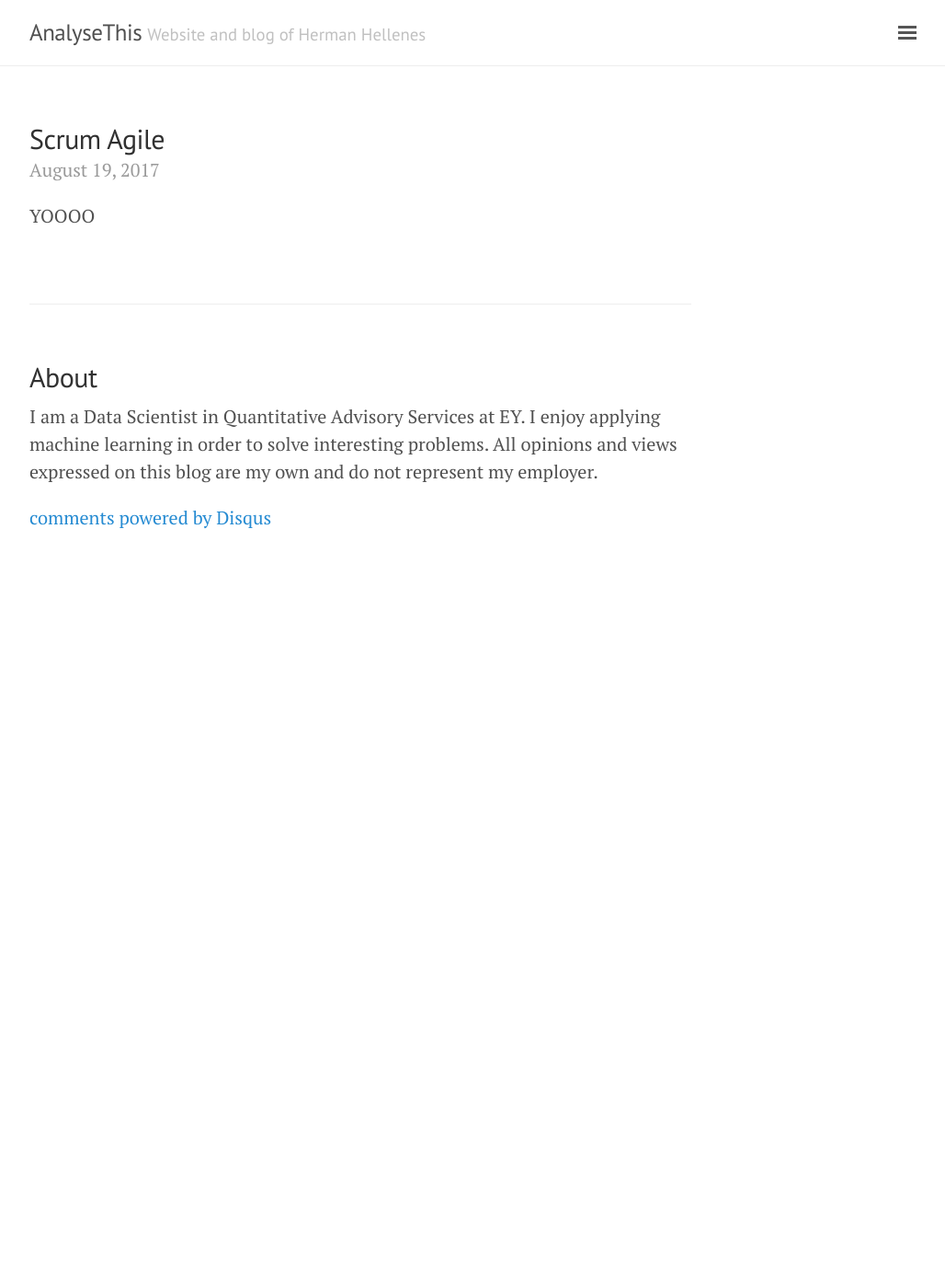
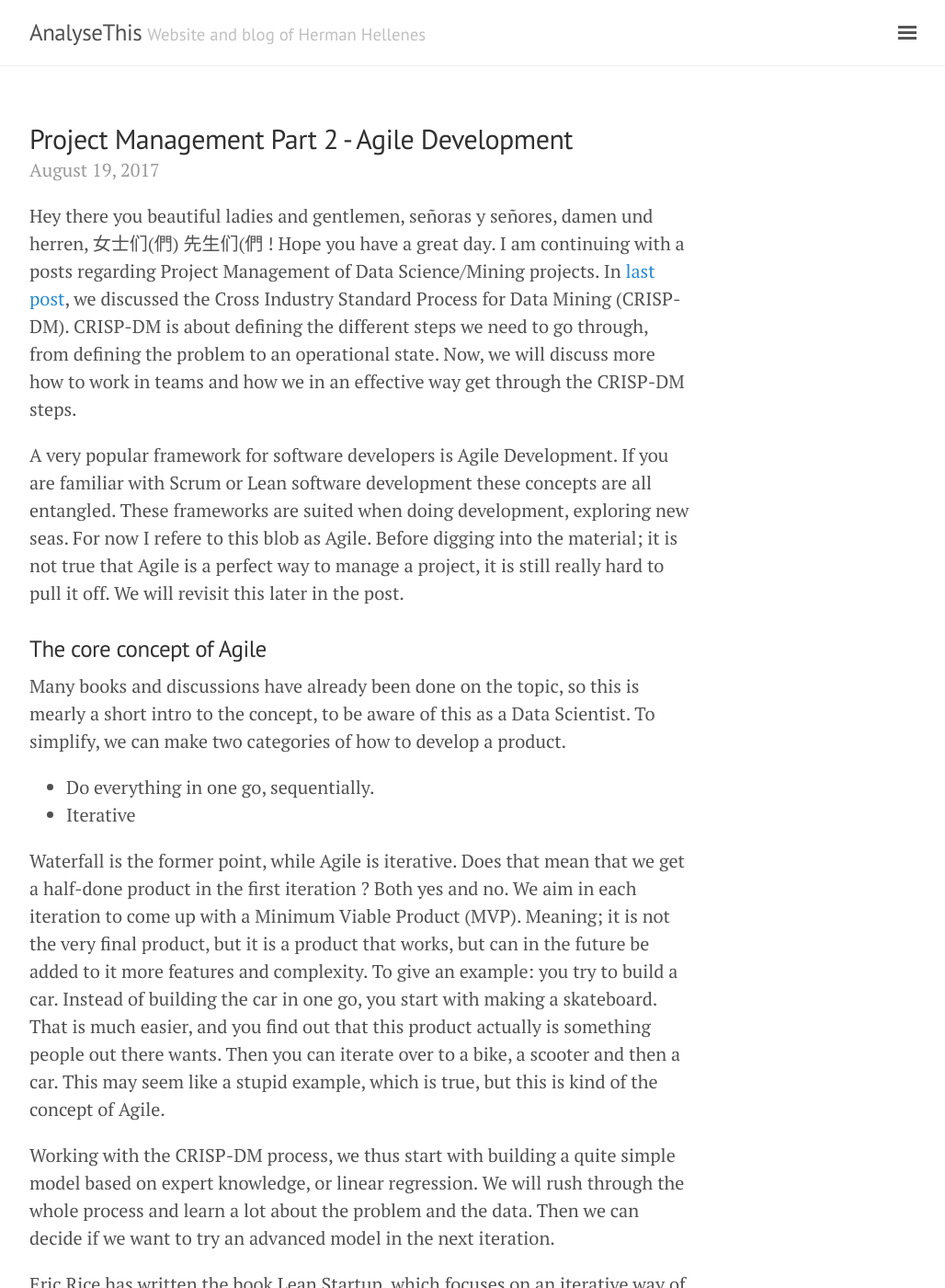
Before and after one commit to herman-hellenes/herman-hellenes.github.io, a Jekyll site: the page built from _posts/2017-08-19-scrum-agile.md, in a window 1280 px wide and 1400 px high. Shown: the whole window at 92% size, without its empty margins (248-1276 px from the left). Built offline with Jekyll 4.4.1, drawn with Linux system fonts in a browser that asks for light colours; nearby versions of some CDN libraries; our own code applies the rules of GitHub Pages for plain Markdown files; comment, search, counter and statistics services are not loaded; some of the changed text lies outside the part shown.

Commit message:
Update 2017-08-19-scrum-agile.md

```diff
--- a/_posts/2017-08-19-scrum-agile.md
+++ b/_posts/2017-08-19-scrum-agile.md
@@ -1 +1,35 @@
-YOOOO
+---
+layout: post
+title: "Project Management Part 2 - Agile Development"
+date: 2017-08-19
+---
+
+
+Hey there you beautiful ladies and gentlemen, señoras y señores, damen und herren, 女士们(們) 先生们(們 ! Hope you have a great day. I am continuing with a posts regarding Project Management of Data Science/Mining projects. In [last post](https://herman-hellenes.github.io/blogposts/CRISP-DM), we discussed the Cross Industry Standard Process for Data Mining (CRISP-DM). CRISP-DM is about defining the different steps we need to go through, from defining the problem to an operational state. Now, we will discuss more how to work in teams and how we in an effective way get through the CRISP-DM steps.
+
+A very popular framework for software developers is Agile Development. If you are familiar with Scrum or Lean software development these concepts are all entangled. These frameworks are suited when doing development, exploring new seas. For now I refere to this blob as Agile. Before digging into the material; it is not true that Agile is a perfect way to manage a project, it is still really hard to pull it off. We will revisit this later in the post.
+
+
+### The core concept of Agile
+
+Many books and discussions have already been done on the topic, so this is mearly a short intro to the concept, to be aware of this as a Data Scientist. To simplify, we can make two categories of how to develop a product.
+
+* Do everything in one go, sequentially.
+* Iterative
+
+Waterfall is the former point, while Agile is iterative. Does that mean that we get a half-done product in the first iteration ? Both yes and no. We aim in each iteration to come up with a Minimum Viable Product (MVP). Meaning; it is not the very final product, but it is a product that works, but can in the future be added to it more features and complexity. To give an example: you try to build a car. Instead of building the car in one go, you start with making a skateboard. That is much easier, and you find out that this product actually is something people out there wants. Then you can iterate over to a bike, a scooter and then a car. This may seem like a stupid example, which is true, but this is kind of the concept of Agile.
+
+Working with the CRISP-DM process, we thus start with building a quite simple model based on expert knowledge, or linear regression. We will rush through the whole process and learn a lot about the problem and the data. Then we can decide if we want to try an advanced model in the next iteration.
+
+Eric Rice has written the book Lean Startup, which focuses on an iterative way of building companies. Data Scientist involved in startups, as well as internal business development roles, will find the [Lean Startup talk at Google](https://www.youtube.com/watch?v=fEvKo90qBns&t=3s) interesting. I think this one hour intro gives a satisfying explaination of the core concept of Agile.
+
+
+
+### Team organization with Scrum
+
+So we want to work in an agile way, iterating our product. Scrum is a framework to organize teams of few people, setting up "sprint", which are short periods with a clear deadline.
+
+
+### Pitfalls
+
+[Why it’s hard to be big and agile](https://www.linkedin.com/pulse/why-its-hard-big-agile-stanislaw-matczak)
```
